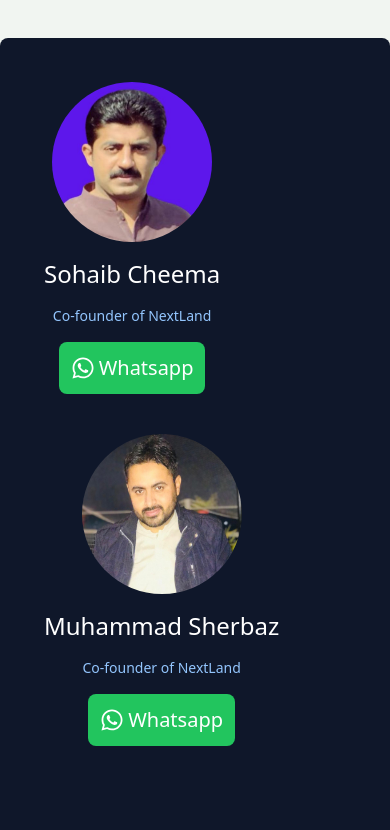
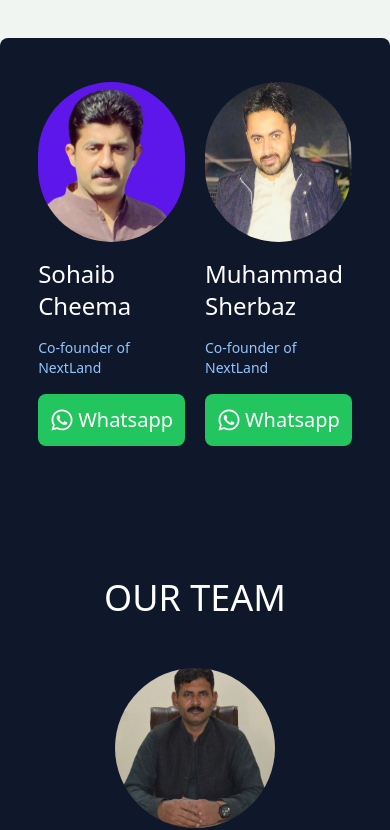
Before and after one commit to FaizanHaider108/mern-estate, a React (Vite) app in the folder client/: page /about in a window 390 px wide. Shown: the part 4258-5088 px from the top of the page. Built offline with nearby package versions, Linux system fonts and the light colour scheme; no server answers.

Commit message:
changing in margins

```diff
--- a/client/src/components/Team.jsx
+++ b/client/src/components/Team.jsx
@@ -13,7 +13,7 @@ const Team = () => {
   return (
       <div className='mb-[50px] flex items-center justify-center flex-col p-3 bg-slate-900 max-w-6xl mx-auto h-[100%] rounded-lg'>
           {/* ceo section */}
-          <div className='flex flex-wrap gap-10 m-8'>
+          <div className='flex  gap-5 sm:gap-10 m-8'>
           <div className='flex align-center items-center gap-4 flex-col'>
                   <img className='w-40 h-40 rounded-full' src={ Sohaib } alt="Co-founder Sohaib Cheema" />
                   <h1 className='text-2xl text-white ' >Sohaib Cheema</h1>
@@ -27,7 +27,7 @@ const Team = () => {
                   <img className='w-40 h-40 rounded-full' src={ Sharbaz } alt="Co-founder Shairbaz" />
                   <h1 className='text-2xl text-white' >Muhammad Sherbaz</h1>
                   <p className='text-sm text-blue-300'>Co-founder of NextLand</p>
-                  <a href="https://wa.me/+923006900008" target='_blank' className='flex items-center gap-1 text-xl bg-green-500 p-3 text-white rounded-lg'>
+                  <a href="https://wa.me/+923212655552" target='_blank' className='flex items-center gap-1 text-xl bg-green-500 p-3 text-white rounded-lg'>
                       <FaWhatsapp  className='text-2xl'/>
                       Whatsapp
                   </a>
@@ -43,7 +43,7 @@ const Team = () => {
 
 
                   <div className='flex flex-wrap justify-evenly gap-10 w-full'>
-                      <div className='flex gap-10 flex-wrap mt-[50px]'>
+                      <div className='flex gap-5 sm:gap-10 flex-wrap items-center justify-center mt-[50px]'>
 
                           <div className='flex align-center items-center gap-4 flex-col'>
                               <img className='w-40 h-40 rounded-full' src={ waqas } alt="Co-founder Sohaib Cheema" />
```
